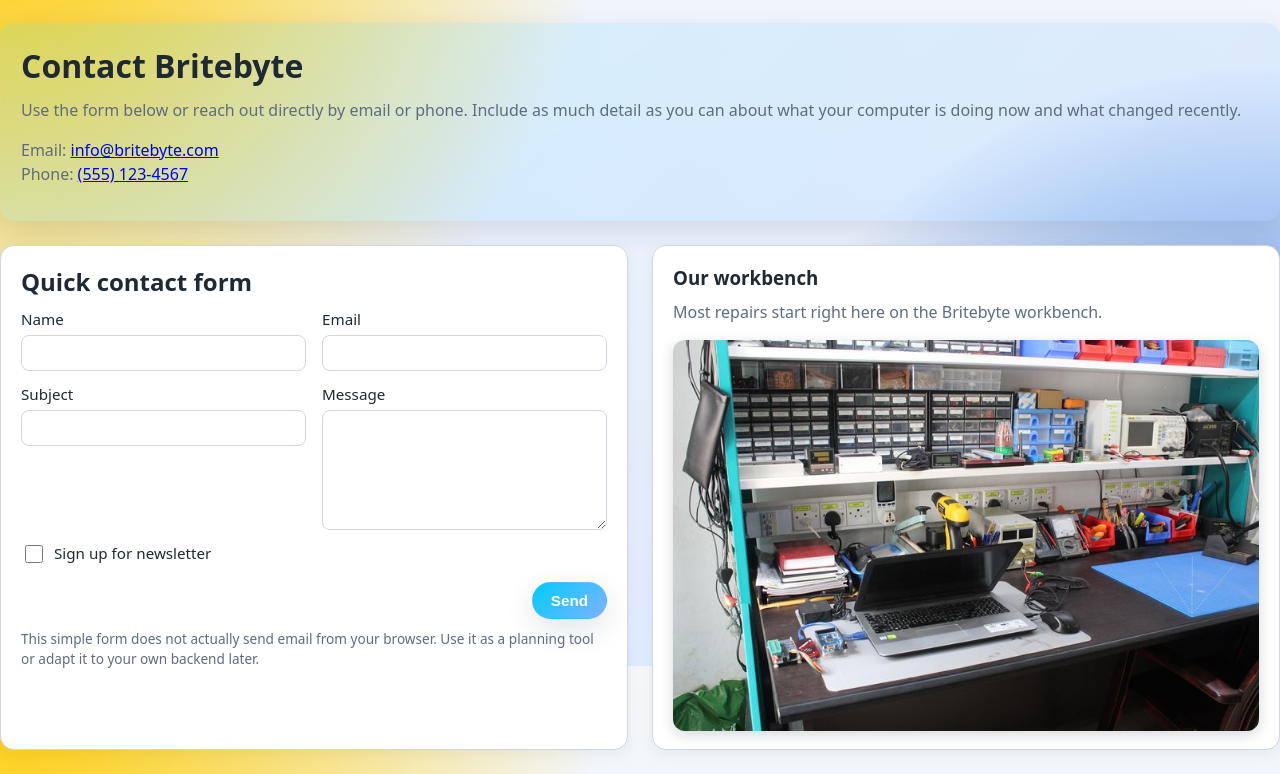
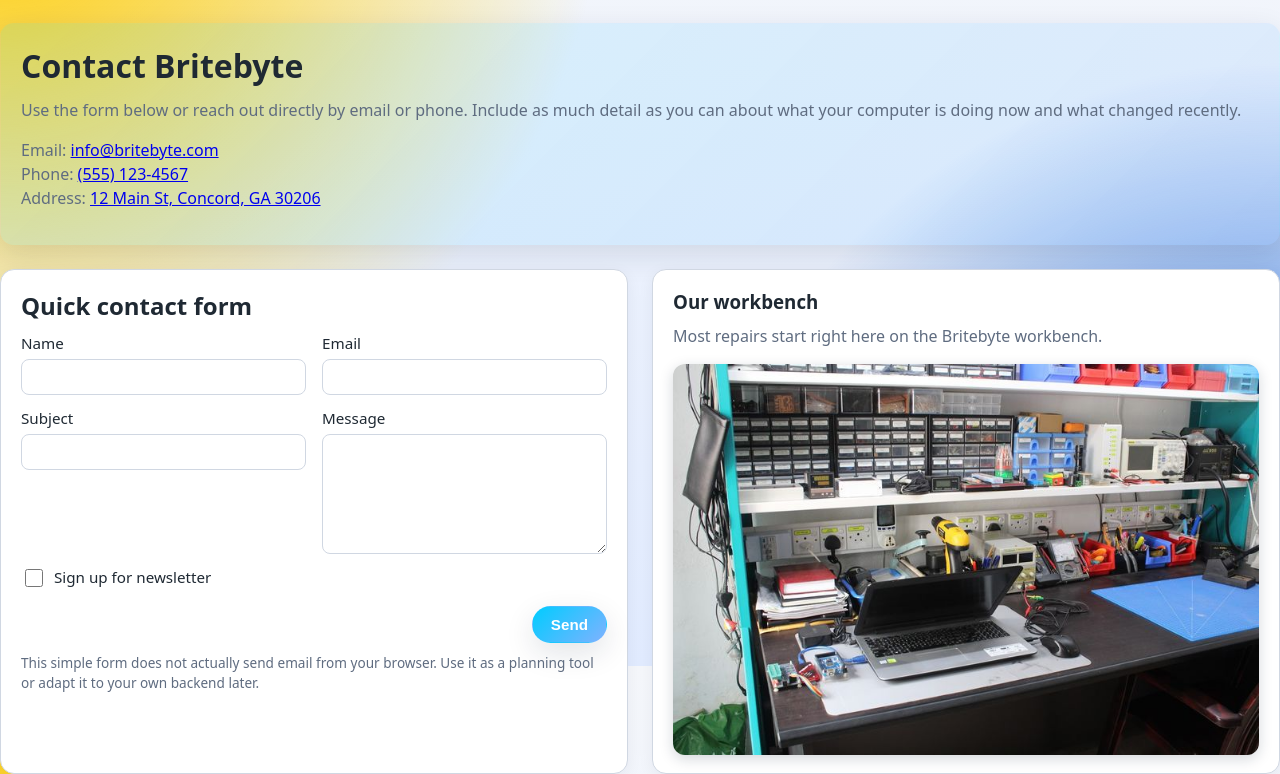
Before and after one commit to Garfelon/Garfelon.github.io, a plain HTML site: page Final/contact.html in a window 1280 px wide. Shown: the part 134-908 px from the top of the page. Drawn offline with Linux system fonts and the light colour scheme.

Commit message:
Final project first submission 3

```diff
--- a/Final/contact.html
+++ b/Final/contact.html
@@ -31,7 +31,8 @@
         <p>
             <!-- Clickable email and phone links -->
             Email: <a href="mailto:info@britebyte.com">info@britebyte.com</a><br>
-            Phone: <a href="tel:+15551234567">(555) 123-4567</a>
+            Phone: <a href="tel:+15551234567">(555) 123-4567</a><br>
+            Address: <a href="https://maps.google.com/?q=33.092053150872594, -84.43892684679929">12 Main St, Concord, GA 30206</a>
         </p>
     </section>
 
--- a/Final/styles.css
+++ b/Final/styles.css
@@ -222,7 +222,7 @@ ul {
 
 .logo {
     height: 100px;
-    width: 450px;
+    width: 400px;
     object-fit: cover;
 }
 
```
